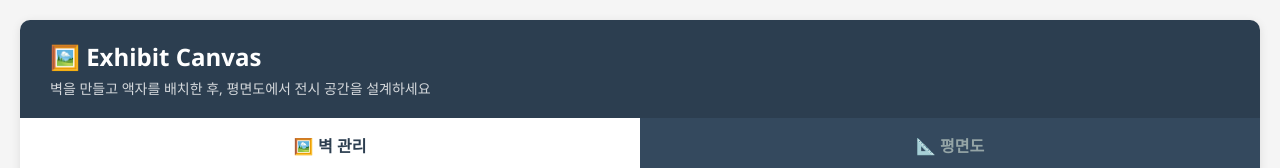
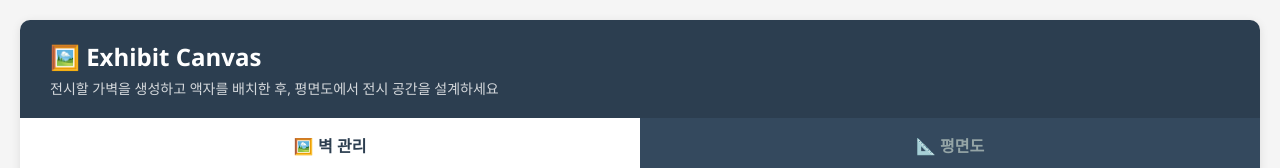
Before and after one commit to kimzakaya/Exhibit-Canvas, a plain HTML site: page index.html in a window 1280 px wide. Both pictures are taken after a click on the button "프로젝트 생성하기". Shown: the top 168 px of the page. Drawn offline with Linux system fonts and the light colour scheme.

Commit message:
second commit

```diff
--- a/index.html
+++ b/index.html
@@ -16,7 +16,7 @@
 
         <div class="header">
             <h1>🖼️ Exhibit Canvas</h1>
-            <div class="subtitle">벽을 만들고 액자를 배치한 후, 평면도에서 전시 공간을 설계하세요</div>
+            <div class="subtitle">전시할 가벽을 생성하고 액자를 배치한 후, 평면도에서 전시 공간을 설계하세요</div>
         </div>
 
         <!-- 탭 네비게이션 -->
```
